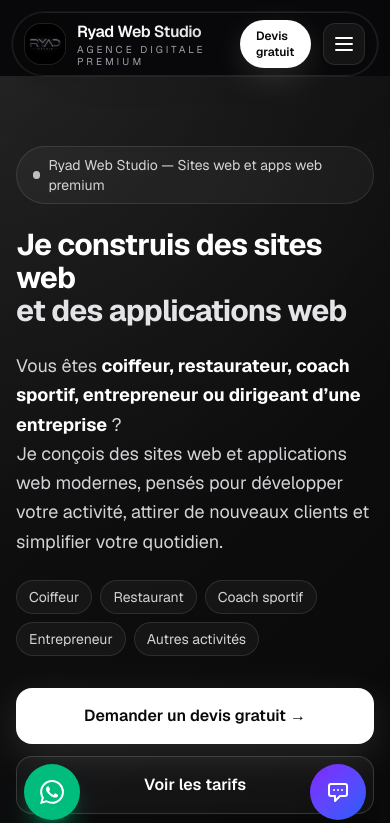
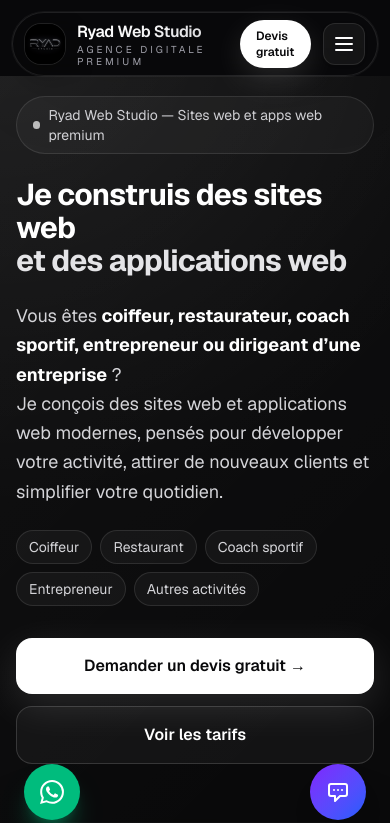
Before and after one commit to Ryad-Cyber/site-web, a Next.js app: page / in a window 390 px wide. Shown: the top 823 px of the page. Built offline with nearby package versions, Linux system fonts and the light colour scheme.

Commit message:
Fix viewport + mobile layout stability

```diff
--- a/app/globals.css
+++ b/app/globals.css
@@ -24,15 +24,6 @@
 ======================= */
 html {
   scroll-behavior: smooth;
-}
-
-html, body {
-  width: 100%;
-  height: 100%;
-  margin: 0;
-  padding: 0;
-  overflow-x: hidden;
-  font-size: 16px;
 }
 
 body {
--- a/app/page.tsx
+++ b/app/page.tsx
@@ -430,7 +430,7 @@ export default function Home() {
         <motion.section
           id="home"
           className="relative overflow-hidden bg-[#0a0a0b] text-white pt-24 pb-16 sm:pt-32 sm:pb-24 md:pt-40 md:pb-32 lg:pt-44 lg:pb-36"
-          style={{ y: heroY }}
+          style={{}}
         >
           <div className="absolute inset-0 bg-[radial-gradient(circle_at_top_left,rgba(255,255,255,0.08),transparent_32%),radial-gradient(circle_at_bottom_right,rgba(255,255,255,0.05),transparent_28%)]" />
           <div className="absolute inset-0 bg-[linear-gradient(135deg,rgba(255,255,255,0.03),transparent_55%)]" />
```
